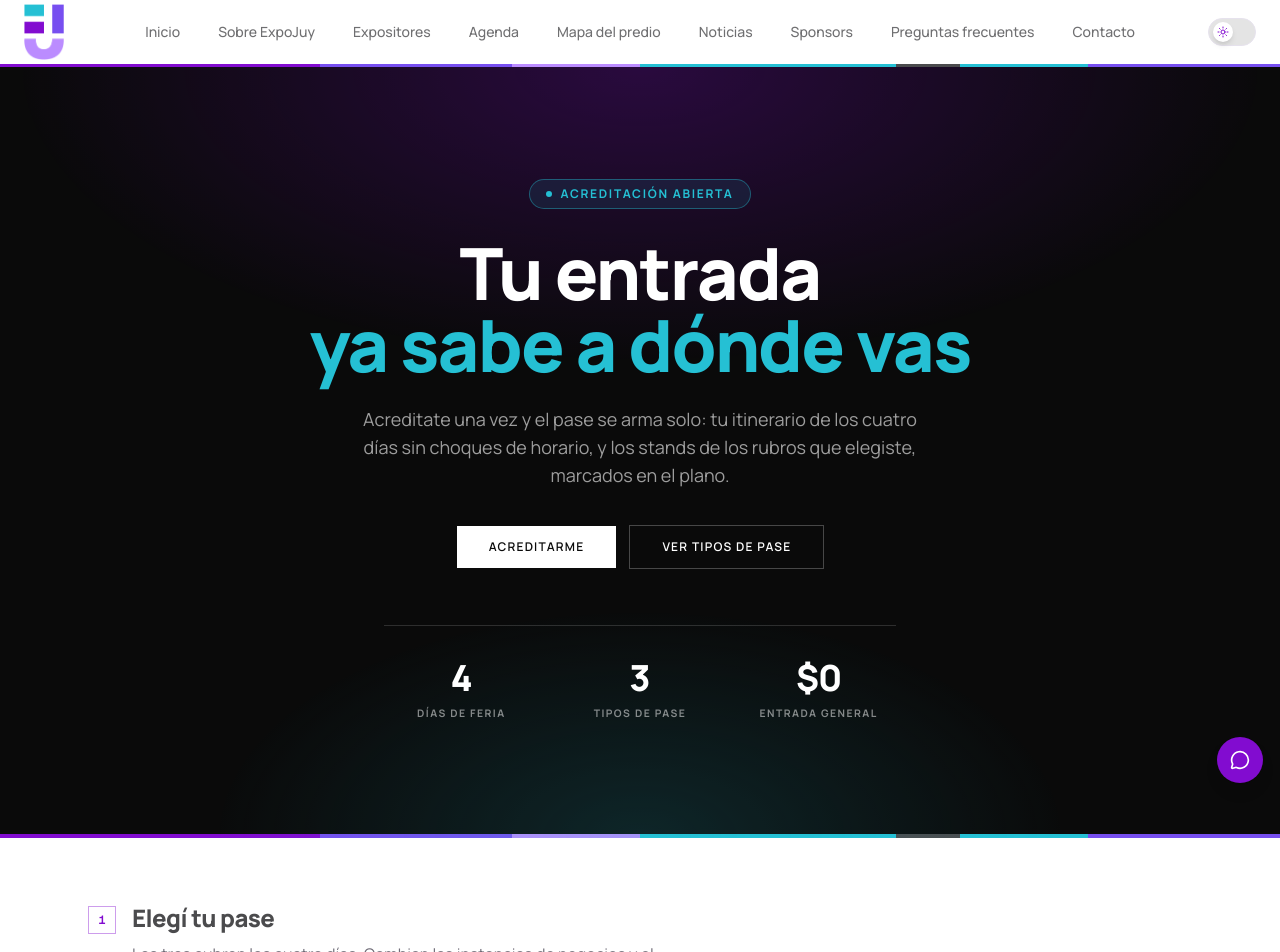
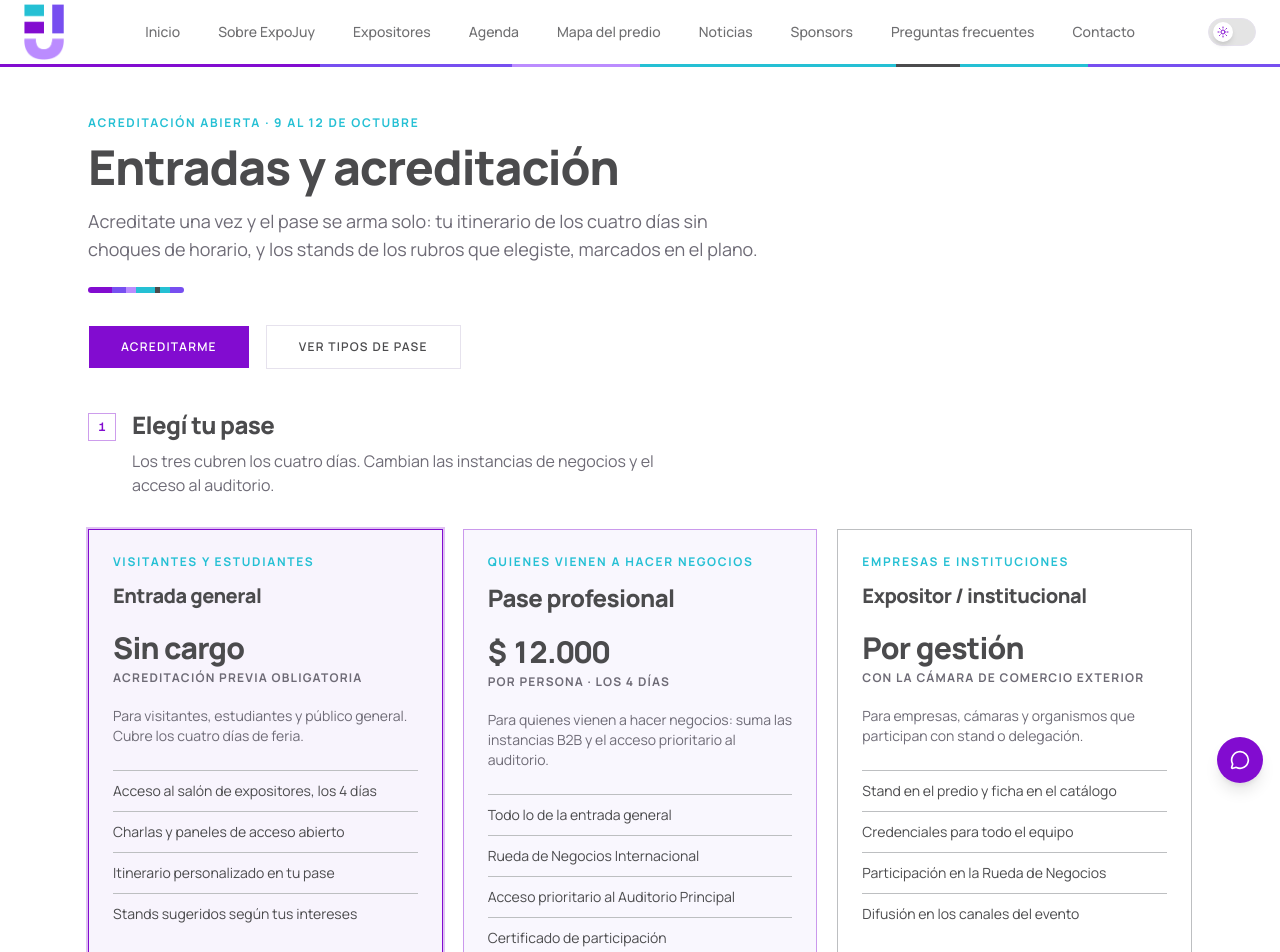
Before and after one commit to franpa13/expo-juy-2026, a Next.js app: page /entradas in a window 1280 px wide. Shown: the top 952 px of the page. Built offline with nearby package versions, Linux system fonts and the light colour scheme.

Commit message:
style(tickets): align page chrome with the site's design language

```diff
--- a/app/entradas/page.tsx
+++ b/app/entradas/page.tsx
@@ -14,7 +14,7 @@ export default function EntradasPage() {
   return (
     <>
       <TicketsHero />
-      <PageContainer className="py-16">
+      <PageContainer className="pt-10">
         <AccreditationFlow
           tiers={TICKET_TIERS}
           sessions={SESSIONS}
--- a/features/tickets/components/accreditation-flow.tsx
+++ b/features/tickets/components/accreditation-flow.tsx
@@ -3,7 +3,7 @@
 import { useState } from "react";
 import { useForm, useWatch } from "react-hook-form";
 import { zodResolver } from "@hookform/resolvers/zod";
-import { AnimatePresence, motion, useReducedMotion } from "motion/react";
+import { AnimatePresence, motion, useReducedMotion } from "framer-motion";
 import { Button } from "@/components/ui/button";
 import {
   Form,
--- a/features/tickets/components/tickets-hero.tsx
+++ b/features/tickets/components/tickets-hero.tsx
@@ -1,114 +1,52 @@
 "use client";
 
-import { motion, useReducedMotion } from "motion/react";
+import Link from "next/link";
+import { motion, useReducedMotion } from "framer-motion";
 import { PageContainer } from "@/components/layout/page-container";
-import { StrataDivider } from "@/components/layout/strata";
+import { PageHeader } from "@/components/layout/page-header";
 import { Button } from "@/components/ui/button";
 import { riseItem, staggerContainer } from "../lib/motion-presets";
 
-const STATS = [
-  { value: "4", label: "Días de feria" },
-  { value: "3", label: "Tipos de pase" },
-  { value: "$0", label: "Entrada general" },
-];
-
+/**
+ * The page's opening, deliberately built on the shared `PageHeader` every
+ * other inner route uses — eyebrow, display title, strata divider — instead of
+ * a full-bleed dark panel of its own. Two reasons: a visitor arriving from
+ * Agenda or Expositores should land on the same kind of page, and the pass
+ * card further down is meant to be the only dark object on the route, which
+ * only reads if nothing above it is competing.
+ *
+ * What it borrows from the home hero is the motion: the block and its calls to
+ * action arrive in sequence on the same curve, and the buttons take the same
+ * hover nudge.
+ */
 export function TicketsHero() {
   const reduced = useReducedMotion() ?? false;
   const item = riseItem(reduced);
 
   return (
-    <section className="relative isolate overflow-hidden bg-neutral-950 text-white">
-      {/* Ambient light in the brand palette — violet settling into turquoise,
-          the same two ends of the strata motif, kept low enough that the type
-          carries the contrast. */}
-      <div
-        aria-hidden="true"
-        className="absolute inset-0 opacity-70"
-        style={{
-          backgroundImage:
-            "radial-gradient(70% 55% at 50% 0%, color-mix(in oklch, var(--primary), transparent 62%) 0%, transparent 70%), radial-gradient(45% 40% at 50% 100%, color-mix(in oklch, var(--accent), transparent 78%) 0%, transparent 75%)",
-        }}
-      />
+    <PageContainer className="pb-0">
+      <motion.div variants={staggerContainer()} initial="hidden" animate="show">
+        <motion.div variants={item}>
+          <PageHeader
+            eyebrow="Acreditación abierta · 9 al 12 de octubre"
+            title="Entradas y acreditación"
+            description="Acreditate una vez y el pase se arma solo: tu itinerario de los cuatro días sin choques de horario, y los stands de los rubros que elegiste, marcados en el plano."
+          />
+        </motion.div>
 
-      <PageContainer className="relative py-20 sm:py-28">
-        <motion.div
-          variants={staggerContainer(0.08, 0.08)}
-          initial="hidden"
-          animate="show"
-          className="mx-auto flex max-w-3xl flex-col items-center text-center"
-        >
-          <motion.p
-            variants={item}
-            className="inline-flex items-center gap-2 rounded-full border border-accent/40 bg-accent/10 px-4 py-1.5 text-xs font-bold tracking-[0.14em] text-accent uppercase"
-          >
-            <span
-              aria-hidden="true"
-              className="size-1.5 rounded-full bg-accent motion-safe:animate-pulse"
-            />
-            Acreditación abierta
-          </motion.p>
-
-          <motion.h1
-            variants={item}
-            className="mt-7 text-5xl font-extrabold tracking-tight text-balance sm:text-7xl"
-          >
-            Tu entrada
-            <br />
-            <span className="text-accent">ya sabe a dónde vas</span>
-          </motion.h1>
-
-          <motion.p
-            variants={item}
-            className="mt-6 max-w-xl text-lg text-white/60 text-pretty"
-          >
-            Acreditate una vez y el pase se arma solo: tu itinerario de los cuatro
-            días sin choques de horario, y los stands de los rubros que elegiste,
-            marcados en el plano.
-          </motion.p>
-
-          <motion.div variants={item} className="mt-9 flex flex-wrap justify-center gap-3">
-            <Button
-              asChild
-              size="lg"
-              className="bg-white text-neutral-950 hover:bg-white/85 focus-visible:ring-white/40"
-            >
-              <a href="#acreditacion">Acreditarme</a>
-            </Button>
-            <Button
-              asChild
-              size="lg"
-              variant="outline"
-              className="border-white/25 text-white hover:bg-white/10 hover:text-white"
-            >
-              <a href="#pases">Ver tipos de pase</a>
+        <motion.div variants={item} className="mt-8 flex flex-wrap gap-4">
+          <motion.div whileHover={{ scale: 1.03 }} whileTap={{ scale: 0.97 }}>
+            <Button asChild size="lg">
+              <Link href="#acreditacion">Acreditarme</Link>
             </Button>
           </motion.div>
-
-          <motion.dl
-            variants={item}
-            className="mt-14 grid w-full max-w-lg grid-cols-3 gap-6 border-t border-white/15 pt-8"
-          >
-            {STATS.map((stat) => (
-              <div key={stat.label}>
-                <dt className="sr-only">{stat.label}</dt>
-                <dd>
-                  <span className="block text-3xl font-extrabold tabular-nums sm:text-4xl">
-                    {stat.value}
-                  </span>
-                  <span
-                    aria-hidden="true"
-                    className="mt-2 block text-[0.65rem] font-bold tracking-[0.14em] text-white/50 uppercase"
-                  >
-                    {stat.label}
-                  </span>
-                </dd>
-              </div>
-            ))}
-          </motion.dl>
+          <motion.div whileHover={{ scale: 1.03 }} whileTap={{ scale: 0.97 }}>
+            <Button asChild size="lg" variant="outline">
+              <Link href="#pases">Ver tipos de pase</Link>
+            </Button>
+          </motion.div>
         </motion.div>
-      </PageContainer>
-
-      <StrataDivider className="h-1 rounded-none" />
-    </section>
+      </motion.div>
+    </PageContainer>
   );
 }
--- a/features/tickets/components/tier-grid.tsx
+++ b/features/tickets/components/tier-grid.tsx
@@ -1,12 +1,24 @@
 "use client";
 
 import Link from "next/link";
-import { Check, Lock } from "lucide-react";
-import { motion, useReducedMotion } from "motion/react";
+import { Lock } from "lucide-react";
+import { motion, useReducedMotion } from "framer-motion";
+import { Button } from "@/components/ui/button";
 import { cn } from "@/lib/utils";
 import { riseItem, staggerContainer } from "../lib/motion-presets";
 import type { TicketTier } from "../types";
 
+/**
+ * Rank is carried by weight, not by a ribbon — the same call the sponsors
+ * page makes with its tiers: the pass most people come for sits on a filled
+ * card with a heavier rule, the other two stay quiet. A "MÁS ELEGIDO" tag
+ * would also be a claim this prototype cannot back with numbers, whereas the
+ * `audience` line on every card tells a visitor which one is theirs.
+ *
+ * What each pass includes is a ruled list, the reading rhythm used across the
+ * site (the footer, the itinerary inside the pass), rather than a column of
+ * check marks.
+ */
 export function TierGrid({
   tiers,
   selectedId,
@@ -37,61 +49,54 @@ export function TierGrid({
           <motion.li key={tier.id} variants={item} className="flex">
             <article
               className={cn(
-                "relative flex w-full flex-col border bg-card p-6 transition-colors",
+                "flex w-full flex-col border p-6 transition-colors",
                 selected
-                  ? "border-primary ring-2 ring-primary/25"
+                  ? "border-primary bg-secondary/50 ring-2 ring-primary/25"
                   : tier.featured
-                    ? "border-primary/50"
-                    : "border-line"
+                    ? "border-primary/40 bg-secondary/40"
+                    : "border-line bg-card"
               )}
             >
-              {tier.featured ? (
-                <span className="absolute -top-px right-6 -translate-y-1/2 bg-primary px-2.5 py-1 text-[0.65rem] font-bold tracking-[0.14em] text-primary-foreground uppercase">
-                  Más elegido
-                </span>
-              ) : null}
+              <p className="text-xs font-bold tracking-[0.14em] text-accent uppercase">
+                {tier.audience}
+              </p>
+              <h3
+                className={cn(
+                  "mt-3 font-extrabold tracking-tight",
+                  tier.featured ? "text-2xl" : "text-xl"
+                )}
+              >
+                {tier.name}
+              </h3>
 
-              <h3 className="text-xl font-extrabold tracking-tight">{tier.name}</h3>
-
-              <p className="mt-4 flex items-baseline gap-2">
-                <span className="text-3xl font-extrabold tracking-tight tabular-nums">
-                  {tier.price}
-                </span>
+              <p className="mt-5 text-3xl font-extrabold tracking-tight tabular-nums">
+                {tier.price}
               </p>
               <p className="mt-1 text-xs font-bold tracking-[0.1em] text-muted-foreground uppercase">
                 {tier.priceNote}
               </p>
 
-              <p className="mt-4 text-sm text-muted-foreground">{tier.summary}</p>
+              <p className="mt-5 text-sm text-muted-foreground">{tier.summary}</p>
 
-              <ul className="mt-6 flex flex-col gap-2.5 border-t border-line pt-6 text-sm">
+              <ul className="mt-6 divide-y divide-line border-t border-line text-sm">
                 {tier.includes.map((line) => (
-                  <li key={line} className="flex items-start gap-2.5">
-                    <Check
-                      className="mt-0.5 size-4 shrink-0 text-accent"
-                      aria-hidden="true"
-                    />
-                    <span>{line}</span>
+                  <li key={line} className="py-2.5">
+                    {line}
                   </li>
                 ))}
               </ul>
 
               <div className="mt-6 flex grow items-end pt-2">
                 {tier.selfService && onSelect ? (
-                  <button
+                  <Button
                     type="button"
+                    variant={selected ? "default" : "outline"}
                     onClick={() => onSelect(tier.id)}
                     aria-pressed={selected}
-                    className={cn(
-                      "h-10 w-full border text-xs font-semibold tracking-widest uppercase transition-all outline-none",
-                      "focus-visible:border-ring focus-visible:ring-2 focus-visible:ring-ring/30 active:translate-y-px",
-                      selected
-                        ? "border-transparent bg-primary text-primary-foreground"
-                        : "border-border hover:bg-muted"
-                    )}
+                    className="w-full"
                   >
                     {selected ? "Pase elegido" : "Elegir este pase"}
-                  </button>
+                  </Button>
                 ) : (
                   // The icon and the sentence are the only flex items — the
                   // sentence stays one text run so its final period does not
--- a/features/tickets/data/tiers.ts
+++ b/features/tickets/data/tiers.ts
@@ -9,6 +9,7 @@ export const TICKET_TIERS: TicketTier[] = [
   {
     id: "general",
     name: "Entrada general",
+    audience: "Visitantes y estudiantes",
     price: "Sin cargo",
     priceNote: "Acreditación previa obligatoria",
     summary:
@@ -24,6 +25,7 @@ export const TICKET_TIERS: TicketTier[] = [
   {
     id: "profesional",
     name: "Pase profesional",
+    audience: "Quienes vienen a hacer negocios",
     price: "$ 12.000",
     priceNote: "Por persona · los 4 días",
     summary:
@@ -41,6 +43,7 @@ export const TICKET_TIERS: TicketTier[] = [
   {
     id: "institucional",
     name: "Expositor / institucional",
+    audience: "Empresas e instituciones",
     price: "Por gestión",
     priceNote: "Con la Cámara de Comercio Exterior",
     summary:
--- a/features/tickets/lib/motion-presets.ts
+++ b/features/tickets/lib/motion-presets.ts
@@ -1,23 +1,26 @@
-import type { Transition, Variants } from "motion/react";
+import type { Transition, Variants } from "framer-motion";
 
 /**
- * One motion vocabulary for the whole entradas route: elements do not fade in
- * on their own schedule, they arrive as a sequence — badge, headline, subline,
- * buttons, stats — each on a spring rather than a linear tween, so the entrance
- * reads as physical instead of timed.
+ * One motion vocabulary for the whole entradas route — and it is the home
+ * page's vocabulary, not a second one. The hero, the stats band and the
+ * section index all move on the same curve and the same rise distance, so
+ * these presets restate that rather than inventing a spring-and-blur feel
+ * that would make this route read like it came from a different site.
  *
- * Every variant here has a visible resting state (`show`); nothing is parked at
+ * Every variant has a visible resting state (`show`); nothing is parked at
  * opacity 0 waiting on a scroll listener that might never fire.
  */
 
-export const SPRING: Transition = {
-  type: "spring",
-  bounce: 0.28,
-  duration: 0.75,
+/** The site's ease — a fast start that settles, used by every home animation. */
+export const EASE_OUT_EXPO = [0.16, 1, 0.3, 1] as const;
+
+export const TRANSITION: Transition = {
+  duration: 0.65,
+  ease: EASE_OUT_EXPO,
 };
 
 /** Parent: holds no visual change of its own, only the timing of its children. */
-export function staggerContainer(stagger = 0.07, delay = 0.05): Variants {
+export function staggerContainer(stagger = 0.08, delay = 0.05): Variants {
   return {
     hidden: {},
     show: {
@@ -26,30 +29,29 @@ export function staggerContainer(stagger = 0.07, delay = 0.05): Variants {
   };
 }
 
-/** Child: rises and sharpens into place. `reduced` collapses it to a plain fade. */
-export function riseItem(reduced: boolean, distance = 22): Variants {
-  if (reduced) {
-    return {
-      hidden: { opacity: 0 },
-      show: { opacity: 1, transition: { duration: 0.25 } },
-    };
-  }
+/** Child: rises into place. `reduced` collapses it to a near-instant fade. */
+export function riseItem(reduced: boolean, distance = 18): Variants {
   return {
-    hidden: { opacity: 0, y: distance, filter: "blur(6px)" },
-    show: { opacity: 1, y: 0, filter: "blur(0px)", transition: SPRING },
+    hidden: { opacity: 0, y: reduced ? 0 : distance },
+    show: {
+      opacity: 1,
+      y: 0,
+      transition: reduced ? { duration: 0.01 } : TRANSITION,
+    },
   };
 }
 
-/** Child variant for things that should scale in rather than rise — the pass, a badge. */
+/**
+ * Child variant for things that should scale in rather than rise — the pass
+ * itself. Mirrors how the home hero brings in its video panel.
+ */
 export function popItem(reduced: boolean): Variants {
-  if (reduced) {
-    return {
-      hidden: { opacity: 0 },
-      show: { opacity: 1, transition: { duration: 0.25 } },
-    };
-  }
   return {
-    hidden: { opacity: 0, scale: 0.94, filter: "blur(6px)" },
-    show: { opacity: 1, scale: 1, filter: "blur(0px)", transition: SPRING },
+    hidden: { opacity: 0, scale: reduced ? 1 : 0.96 },
+    show: {
+      opacity: 1,
+      scale: 1,
+      transition: reduced ? { duration: 0.01 } : { duration: 0.8, ease: EASE_OUT_EXPO },
+    },
   };
 }
--- a/features/tickets/types.ts
+++ b/features/tickets/types.ts
@@ -8,6 +8,12 @@ export type TicketTierId = (typeof TICKET_TIER_IDS)[number];
 export interface TicketTier {
   id: TicketTierId;
   name: string;
+  /**
+   * Who the pass is for, in two or three words. Carries the job a "most
+   * popular" ribbon would otherwise do, without ranking the options for the
+   * visitor: each tier says who it is for and they pick.
+   */
+  audience: string;
   /** Human-readable price. Free and by-invitation tiers say so in words. */
   price: string;
   priceNote: string;
```
Also changed, not shown: features/tickets/components/pass-card.tsx (+12 -2 lines).
